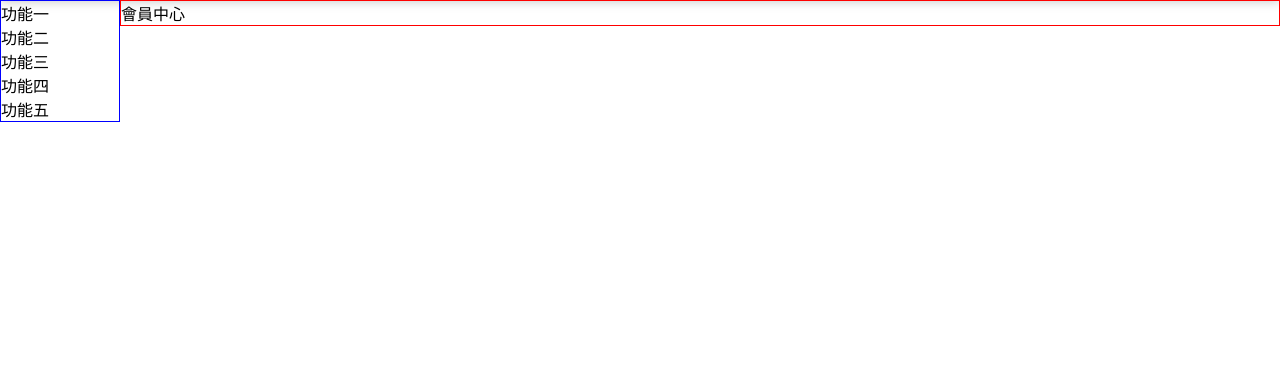
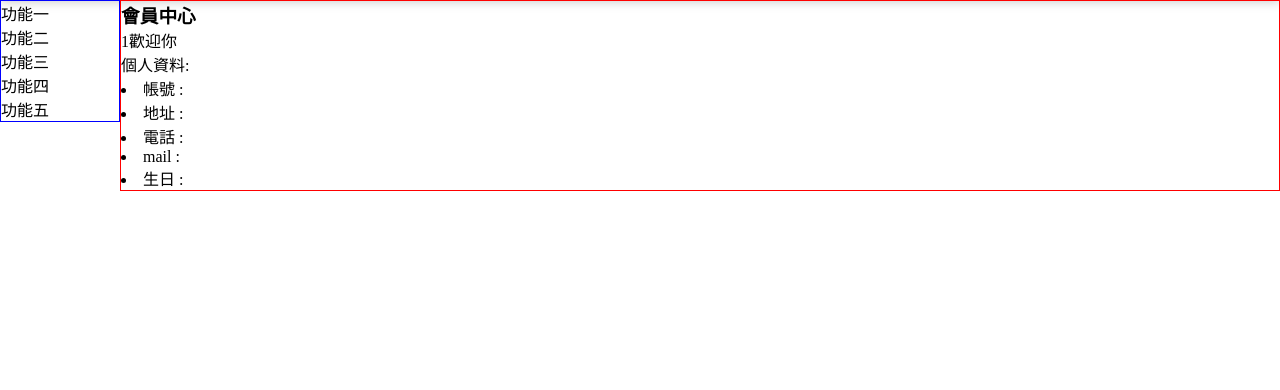
Before and after one commit to mooncactusmoon/php_MySQL, a PHP site: page /dashboard.php?user=1 in a window 1280 px wide. Shown: the part 94-484 px from the top of the page. Run offline with PHP 8.4, Linux system fonts and the light colour scheme; tables that the repository leaves empty hold one stand-in row (values such as "Sample post").

Commit message:
做好會員中心初步連結

```diff
--- a/member/api/check_login.php
+++ b/member/api/check_login.php
@@ -1,7 +1,7 @@
 <?php
 // $account=$_POST['account'];
 // $password=$_POST['password'];
-// $password=md5($_POST['password']);
+// $password=md5($_POST['password']); 編碼後的密碼
 
 $sql="SELECT count(*) FROM `account` WHERE `account`='{$_POST['account']}' && `password`='{$_POST['password']}'";
 
@@ -16,7 +16,8 @@
 $result=$pdo->query($sql)->fetchColumn();
 
 if($result>0){
-    header('location:../dashboard.php');
+    // header("location:../dashboard.php"); 原本的
+    header("location:../dashboard.php?user=".$_POST['account']);
 }else{
     header('location:../index.php?err=1');
 }
--- a/member/api/reg.php
+++ b/member/api/reg.php
@@ -1,8 +1,8 @@
 <?php
 
 $account=$_POST['account'];
-// $password=$_POST['password'];
-$password=md5($_POST['password']);
+$password=$_POST['password'];
+// $password=md5($_POST['password']);
 //正常要用這個md5編碼(無法復原)讓密碼不被看到。但我們在練習階段可以先用明碼就好
 
 $mail=$_POST['mail'];
--- a/member/dashboard.php
+++ b/member/dashboard.php
@@ -14,7 +14,24 @@
     <?php include "./include/nav.php"; ?>
     <?php include "./include/side_bar.php"; ?>
     <div class="content">
-        會員中心
+        <h3>會員中心</h3>
+    <?php
+    // 因為網址有user=使用者帳號，所以用get可以的到其值
+    echo $_GET['user'];
+    echo "歡迎你<br>";
+    // 顯示個人資料
+
+    $dsn="mysql:host=localhost;charset=utf8;dbname=member";
+    $pdo=new PDO($dsn,'root','');
+    $sql="SELECT * FROM `account`,`member` WHERE `account`.`id`=`member`.`id` && `account`.`account`='{$_GET['user']}'";
+    $user=$pdo->query($sql)->fetch();
+    ?>
+    個人資料:
+    <li>帳號 : <?=$user['account'];?></li>
+    <li>地址 : <?=$user['address'];?></li>
+    <li>電話 : <?=$user['mobile'];?></li>
+    <li>mail : <?=$user['mail'];?></li>
+    <li>生日 : <?=$user['birthday'];?></li>
     </div>
     <?php include "./include/footer.php"; ?>
 </body>
```
